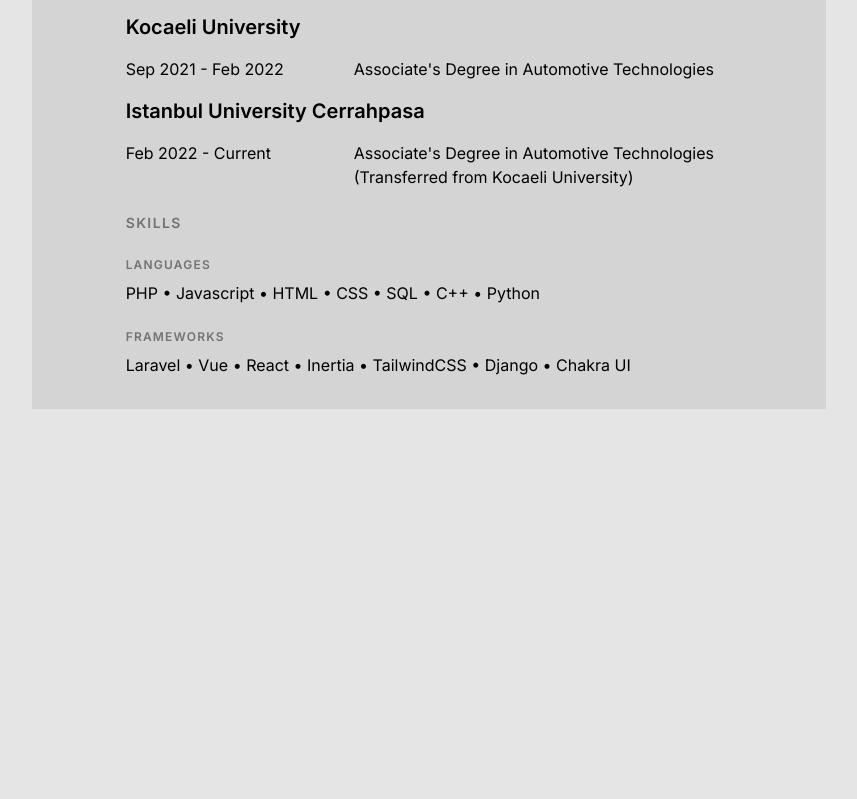
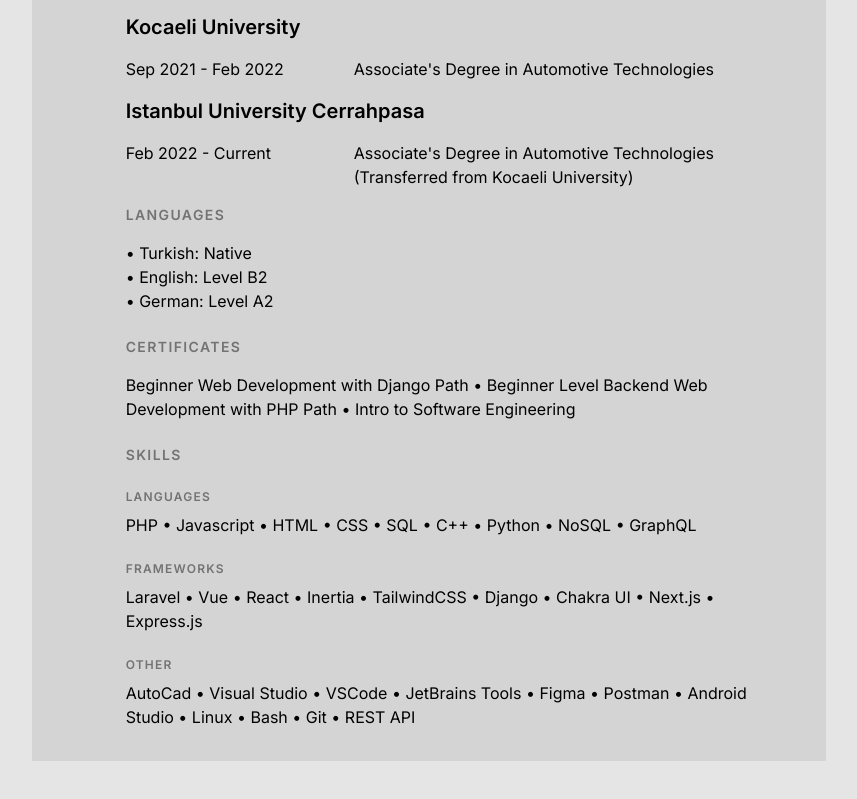
Before and after one commit to onursedef/resume, a website built with Vite: page index.html in a window 1280 px wide. Shown: the part 963-1762 px from the top of the page, without its empty margins (211-1068 px from the left). Before the commit the page ends 1428 px from the top, so only its background shows below. Built offline with nearby package versions, Linux system fonts and the light colour scheme; a web font is replaced by a local one.

Commit message:
Languages, Certificates and Skills > Other added

```diff
--- a/index.html
+++ b/index.html
@@ -134,16 +134,34 @@
         <p class="content">
           Associate's Degree in Automotive Technologies (Transferred from Kocaeli University)
         </p>
+        <p class="subheading">
+          Languages
+        </p>
+        <div class="md:col-span-12 col-span-1">
+          <p>• Turkish: Native</p>
+          <p>• English: Level B2</p>
+          <p>• German: Level A2</p>
+        </div>
+        <p class="subheading mt-2">
+          Certificates
+        </p>
+        <div class="md:col-span-12 col-span-1">
+          Beginner Web Development with Django Path • Beginner Level Backend Web Development with PHP Path • Intro to Software Engineering
+        </div>
         <p class="subheading mt-2">
           Skills
         </p>
         <div class="md:col-span-12 mt-2 col-span-1">
           <p class="subheading-sm">Languages</p>
-          <p class="mt-2">PHP • Javascript • HTML • CSS • SQL • C++ • Python</p>
+          <p class="mt-2">PHP • Javascript • HTML • CSS • SQL • C++ • Python • NoSQL • GraphQL</p>
         </div>
         <div class="md:col-span-12 mt-2 col-span-1">
           <p class="subheading-sm">Frameworks</p>
-          <p class="mt-2">Laravel • Vue • React • Inertia • TailwindCSS • Django • Chakra UI</p>
+          <p class="mt-2">Laravel • Vue • React • Inertia • TailwindCSS • Django • Chakra UI • Next.js • Express.js</p>
+        </div>
+        <div class="md:col-span-12 mt-2 col-span-1">
+          <p class="subheading-sm">Other</p>
+          <p class="mt-2">AutoCad • Visual Studio • VSCode • JetBrains Tools • Figma • Postman • Android Studio • Linux • Bash • Git • REST API</p>
         </div>
       </div>
     </div>
```
